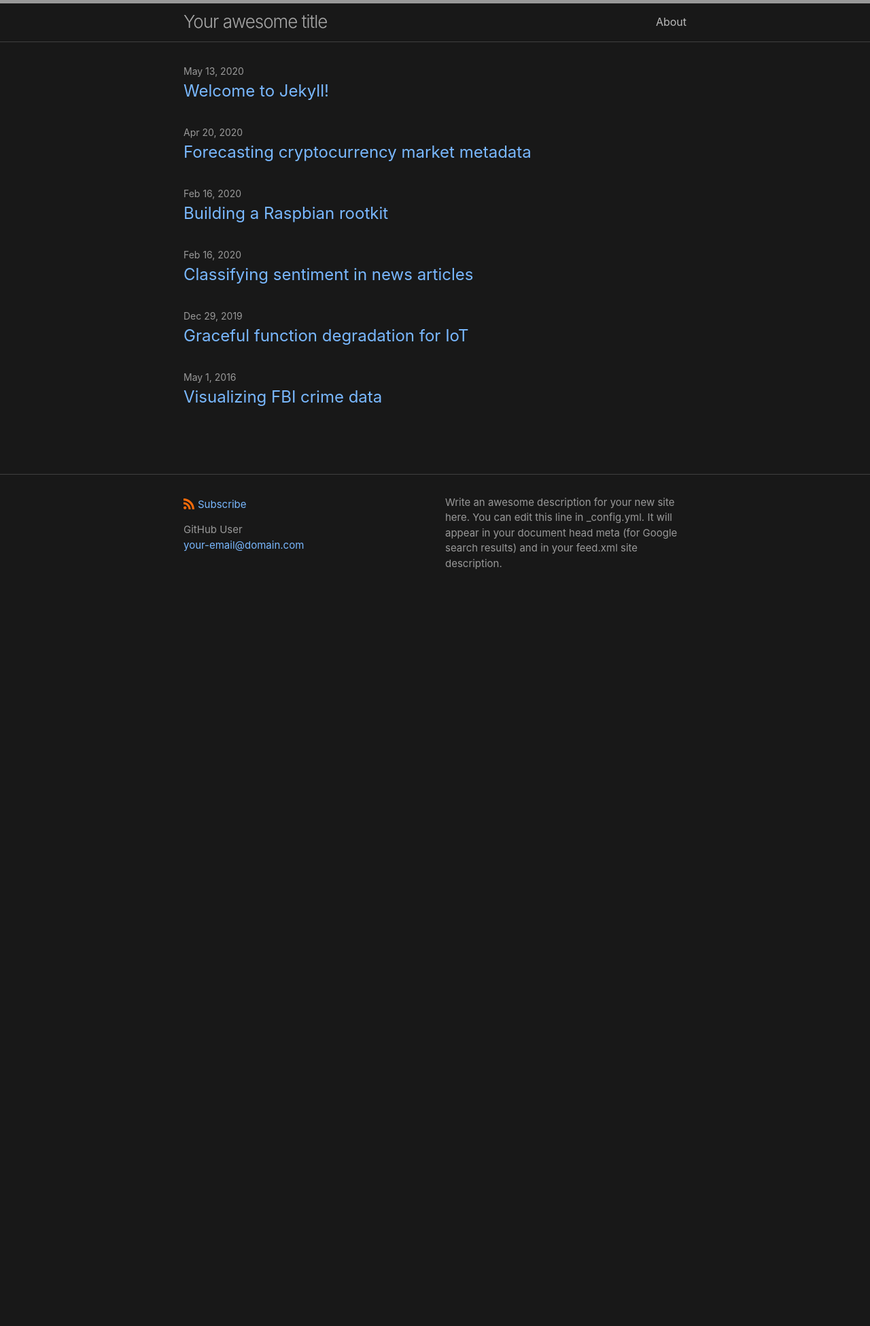
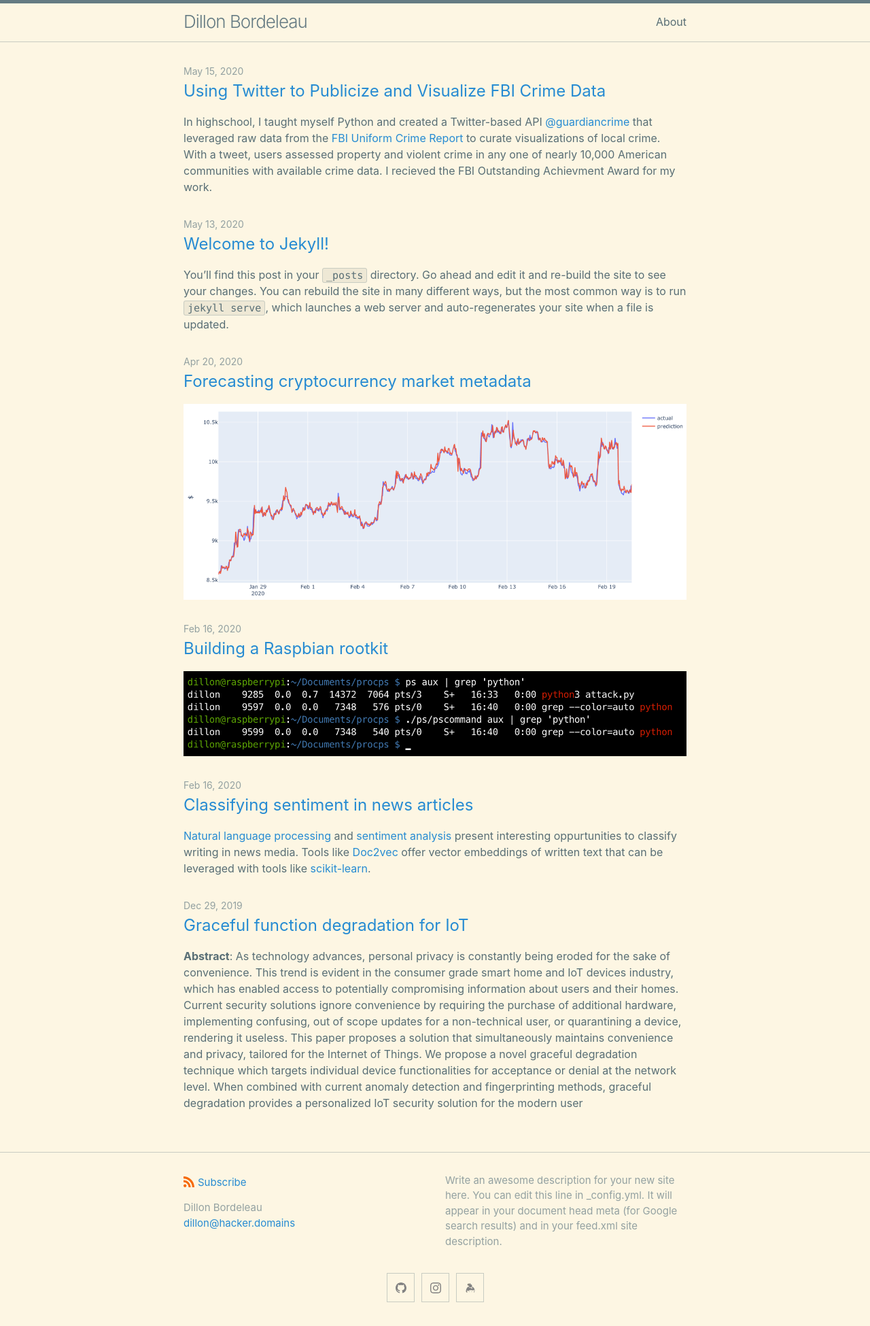
Before and after one commit to Dleau/code.dillon.pro, a Jekyll site: the page built from index.md, in a window 1280 px wide. Shown: the whole page at 68% size. Built offline with Jekyll 4.4.1, drawn with Linux system fonts in a browser that asks for light colours; before the commit the page ends 900 px from its top, so only the background shows below that.

Commit message:
@guardiancrime writeup

```diff
--- a/_config.yml
+++ b/_config.yml
@@ -1,28 +1,29 @@
-title: Your awesome title
+title: Dillon Bordeleau
 author:
-  name: GitHub User
-  email: your-email@domain.com
+  name: Dillon Bordeleau
+  email: dillon@hacker.domains
 description: > # this means to ignore newlines until "show_excerpts:"
   Write an awesome description for your new site here. You can edit this
   line in _config.yml. It will appear in your document head meta (for
   Google search results) and in your feed.xml site description.
 
-show_excerpts: false # set to true to show excerpts on the homepage
+show_excerpts: true # set to true to show excerpts on the homepage
 
 # Minima date format
 # refer to https://shopify.github.io/liquid/filters/date/ if you want to customize this
 minima:
   date_format: "%b %-d, %Y"
+  skin: solarized
 
   # generate social links in footer
   social_links:
-    twitter: jekyllrb
-    github:  jekyll
+    # twitter: dillonbordeleau
+    github:  dleau
     # devto: jekyll
     # dribbble: jekyll
     # facebook: jekyll
     # flickr:   jekyll
-    # instagram: jekyll
+    instagram: dleau
     # linkedin: jekyll
     # pinterest: jekyll
     # youtube: jekyll
@@ -31,7 +32,7 @@ minima:
     # telegram: jekyll
     # googleplus: +jekyll
     # microdotblog: jekyll
-    # keybase: jekyll
+    keybase: deltabravo
 
     # Mastodon instances
     # mastodon:
@@ -49,13 +50,11 @@ minima:
 
 # If you want to link only specific pages in your header, uncomment
 # this and add the path to the pages in order as they should show up
-#header_pages:
-# - about.md
+header_pages:
+ - about.md
 
 # Build settings
 theme: minima
-minima:
-  skin: dark
 
 plugins:
  - jekyll-feed
--- a/_posts/2016-05-01-visualizing-fbi-crime-data.markdown
+++ /dev/null
@@ -1,15 +0,0 @@
----
-layout: post
-title:  "Visualizing FBI crime data"
-date:   2016-05-01 10:00:00 -4000
-categories: data
----
-
-![@guardiancrime data on New York City]({{ site.url }}/assets/nyc_guardian.jpeg)
-
-[@guardiancrime][twitter] leverages [FBI UCR][ucr] data to curate visualizations of local crime. A guide can be found [here][guide]. The [Crime Data Explorer][cde] is a U.S. government successor to the project.
-
-[twitter]: https://twitter.com/guardiancrime
-[guide]: https://spark.adobe.com/page/PIXhJ/
-[ucr]: https://www.fbi.gov/services/cjis/ucr
-[cde]: https://crime-data-explorer.fr.cloud.gov/
--- /dev/null
+++ b/_posts/2020-05-14-visualizing-fbi-crime-data.markdown
@@ -0,0 +1,41 @@
+---
+layout: post
+title:  "Using Twitter to Publicize and Visualize FBI Crime Data"
+date:   2020-05-15 00:00:00 -4000
+categories: data
+---
+
+In highschool, I taught myself Python and created a Twitter-based API [@guardiancrime][twitter] that leveraged raw data from the [FBI Uniform Crime Report][ucr] to curate visualizations of local crime. With a tweet, users assessed property and violent crime in any one of nearly 10,000 American communities with available crime data. I recieved the FBI Outstanding Achievment Award for my work.
+
+<p align="center">
+  <img src="/assets/guardian_twitter_screenshots.jpg" style="zoom:50%;">
+</p>
+
+Users on Twitter took three simple steps to speak to the API:
+
+1. compose a tweet and mention [@guardiancrime][twitter],
+2. include the hashtag #data to trigger an API response, and
+3. choose a `city, state`-style location.
+
+The API [@guardiancrime][twitter], which constantly monitored mentions, would then be promptly activated. The server-side, back-end application took three actions:
+
+1. query a local SQL database of FBI crime data for information on the user-provided location,
+2. generate a visualization, i.e., an infographic, of crime data for that location, and
+3. reply to the user, supplying the visualization and some other helpful information.
+
+Visualizations looked like the one below, shedding light on crime trends, totals, and more. New homeowners, college-goers, travelers, and more likely benefited from the insight offered.
+
+<p align="center">
+  <img src="/assets/nyc_guardian.jpeg" style="zoom:20%;">
+</p>
+
+The project garnered attention, both from the FBI and from [journalists](https://www.crimetraveller.org/2016/01/fbi-crime-statistics-guardian-crime-project/). With time, the U.S. government developed the [Crime Data Explorer][cde], a successor of sorts to [@guardiancrime][twitter]. In retrospect, [@guardiancrime][twitter] offered innovative insight on esoteric data to the general public. For more information on the project, reach out to me or visit the [Spark guide][guide].
+
+<blockquote class="twitter-tweet tw-align-center"><p lang="en" dir="ltr">Agents in RI recognize 5 seniors <a href="https://twitter.com/lasalleacadri?ref_src=twsrc%5Etfw">@lasalleacadri</a> for their creative interpretation of the FBI&#39;s Uniform Crime Report. <a href="https://t.co/soekuNit5B">pic.twitter.com/soekuNit5B</a></p>&mdash; FBI Boston (@FBIBoston) <a href="https://twitter.com/FBIBoston/status/725035898333700096?ref_src=twsrc%5Etfw">April 26, 2016</a></blockquote> <script async src="https://platform.twitter.com/widgets.js" charset="utf-8"></script>
+
+
+
+[twitter]: https://twitter.com/guardiancrime
+[guide]: https://spark.adobe.com/page/PIXhJ/
+[ucr]: https://www.fbi.gov/services/cjis/ucr
+[cde]: https://crime-data-explorer.fr.cloud.gov/
--- a/about.md
+++ b/about.md
@@ -4,15 +4,8 @@ title: About
 permalink: /about/
 ---
 
-This is the base Jekyll theme. You can find out more info about customizing your Jekyll theme, as well as basic Jekyll usage documentation at [jekyllrb.com](https://jekyllrb.com/)
+<p align="center">
+  <img src="./assets/portfolio.png" alt="Dillon Bordeleau" style="zoom:10%;">
+</p>
 
-You can find the source code for Minima at GitHub:
-[jekyll][jekyll-organization] /
-[minima](https://github.com/jekyll/minima)
-
-You can find the source code for Jekyll at GitHub:
-[jekyll][jekyll-organization] /
-[jekyll](https://github.com/jekyll/jekyll)
-
-
-[jekyll-organization]: https://github.com/jekyll
+I'm Dillon Bordeleau, an American cybersecurity analyst militating against nation-state cyber actors. I graduated Worcester Polytechnic Institute in 2020 with a B.S. in Computer Science and a Concentration in cybersecurity. To be notified of new posts, subscribe via [RSS](/feed.xml). To ask a question or request a resume, message [@deltabravo](https://keybase.io/deltabravo) on Keybase or send an email to [dillon@hacker.domains](mailto:dillon@hacker.domains).
```
Also changed, not shown: assets/guardian_twitter_screenshots.jpg (added), 2 other files.
